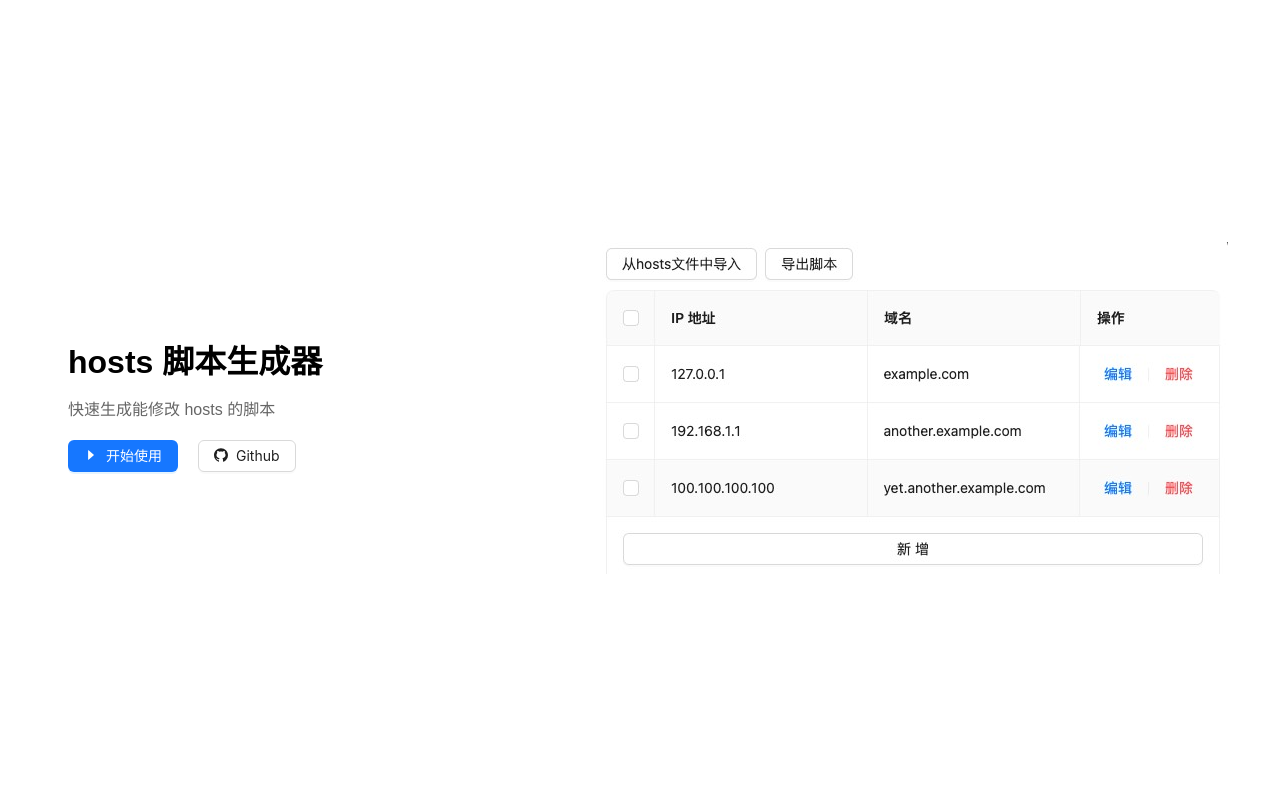
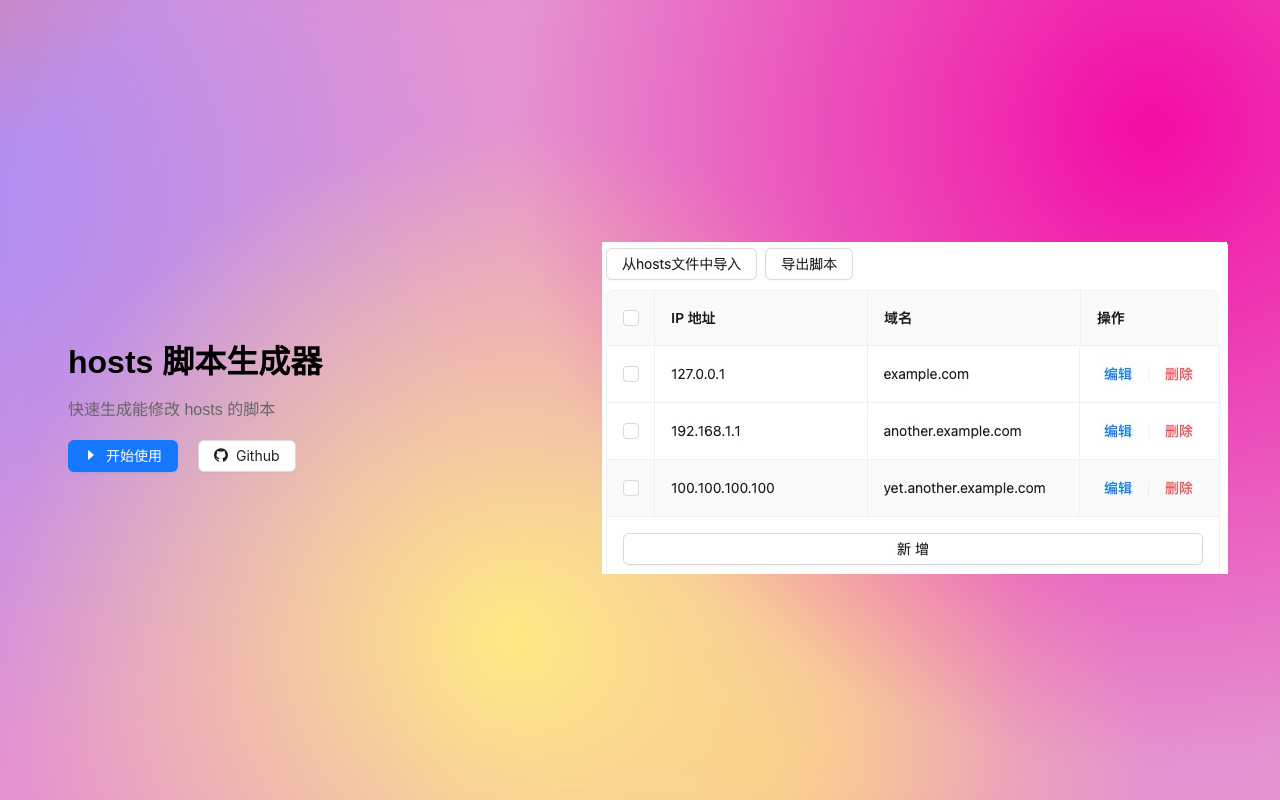
Before and after one commit to baIder/hosts-script, a Vue app: page / in a window 1280 px wide. Built offline with nearby package versions, Linux system fonts and the light colour scheme.

Commit message:
style(首页): 添加背景

```diff
--- /dev/null
+++ b/src/assets/css/dynamicBackground.scss
@@ -0,0 +1,112 @@
+.background {
+  position: absolute;
+  top: 0;
+  left: 0;
+  z-index: -1;
+  margin: 0;
+  width: 100%;
+  height: 100%;
+
+  /* 能够融合背景图片的颜色 */
+  background-color: #e493D0;
+  /* 背景图片 */
+  background-image: radial-gradient(closest-side, rgba(235, 105, 78, 1), rgba(235, 105, 78, 0)),
+  radial-gradient(closest-side, rgba(243, 11, 164, 1), rgba(243, 11, 164, 0)),
+  radial-gradient(closest-side, rgba(254, 234, 131, 1), rgba(254, 234, 131, 0)),
+  radial-gradient(closest-side, rgba(170, 142, 245, 1), rgba(170, 142, 245, 0)),
+  radial-gradient(closest-side, rgba(248, 192, 147, 1), rgba(248, 192, 147, 0));
+  /* 以屏幕长的一边计算，控制它们的大小 */
+  background-size: 130vmax 130vmax,
+  80vmax 80vmax,
+  90vmax 90vmax,
+  110vmax 110vmax,
+  90vmax 90vmax;
+
+  /* 设置位置 */
+  background-position: -80Vmax -80vmax,
+  60Vmax -30vmax,
+  10Vmax 10vmax,
+  -30Vmax -10vmax,
+  50Vmax 50vmax;
+
+  background-repeat: no-repeat;
+  /* 调用动画 */
+  animation: 10s move linear infinite;
+
+  &::after {
+    content: '';
+    display: block;
+    position: fixed;
+    width: 100%;
+    height: 100%;
+    top: 0;
+    left: 0;
+    backdrop-filter: blur(10px);
+    -webkit-backdrop-filter: blur(10px);
+    z-index: 1;
+  }
+
+  @keyframes move {
+
+    /* 动画初始状态，和结束状态 */
+    0%,
+    100% {
+      /* 以屏幕长的一边计算，控制它们的大小 */
+      background-size: 130vmax 130vmax,
+      80vmax 80vmax,
+      90vmax 90vmax,
+      110vmax 110vmax,
+      90vmax 90vmax;
+
+      /* 设置位置 */
+      background-position: -80Vmax -80vmax,
+      60Vmax -30vmax,
+      10Vmax 10vmax,
+      -30Vmax -10vmax,
+      50Vmax 50vmax;
+    }
+
+    25% {
+      background-size: 100vmax 100vmax,
+      90vmax 90vmax,
+      100vmax 100vmax,
+      90vmax 90vmax,
+      60vmax 60vmax;
+
+      /* 设置位置 */
+      background-position: -60Vmax -60vmax,
+      50Vmax -40vmax,
+      0Vmax 10vmax,
+      -40Vmax -20vmax,
+      40Vmax 40vmax;
+    }
+    50% {
+      background-size: 90vmax 90vmax,
+      100vmax 100vmax,
+      80vmax 80vmax,
+      90vmax 90vmax,
+      60vmax 60vmax;
+
+      /* 设置位置 */
+      background-position: -70Vmax -70vmax,
+      40Vmax -40vmax,
+      0Vmax 10vmax,
+      -50Vmax -30vmax,
+      30Vmax 30vmax;
+    }
+    75% {
+      background-size: 80vmax 80vmax,
+      70vmax 70vmax,
+      80vmax 80vmax,
+      70vmax 70vmax,
+      50vmax 50vmax;
+
+      /* 设置位置 */
+      background-position: -60Vmax -60vmax,
+      60Vmax -30vmax,
+      10Vmax 10vmax,
+      -40Vmax -40vmax,
+      50Vmax 50vmax;
+    }
+  }
+}
--- a/src/views/HomeView.vue
+++ b/src/views/HomeView.vue
@@ -18,10 +18,13 @@ import { h } from "vue";
         <div class="banner">
             <img src="@/assets/images/banner.jpg" alt="" />
         </div>
+        <div class="background"></div>
     </div>
 </template>
 
 <style scoped lang="scss">
+@import '@/assets/css/dynamicBackground.scss';
+
 .wrapper {
     width: 100vw;
     height: 100vh;
@@ -29,6 +32,7 @@ import { h } from "vue";
 
     display: flex;
     align-items: center;
+    overflow: hidden;
 
     .content {
         flex: 1;
```
